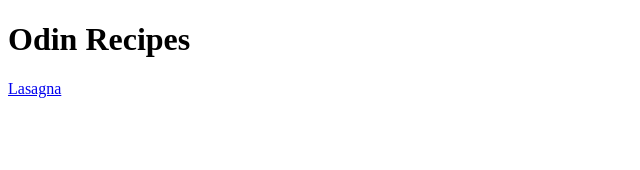
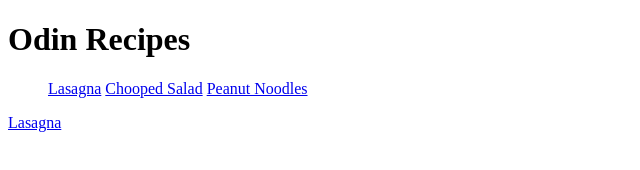
Before and after one commit to Anasdin/odin-recipes-2, a plain HTML site: page index.html in a window 1280 px wide. Shown: the whole page, without its empty margins (0-640 px from the left). Drawn offline with Linux system fonts and the light colour scheme.

Commit message:
Adding two more recipes

```diff
--- a/index.html
+++ b/index.html
@@ -8,6 +8,11 @@
 </head>
 <body>
     <h1>Odin Recipes</h1>
+    <ul>
+        <a href="recipes/lasagna.html">Lasagna</a>
+        <a href="recipes/chopped_salad.html">Chooped Salad</a>
+        <a href="recipes/peanut_noodles.html">Peanut Noodles</a>
+    </ul>
     <a href="recipes/lasagna.html">Lasagna</a>
 </body>
 </html>
```
